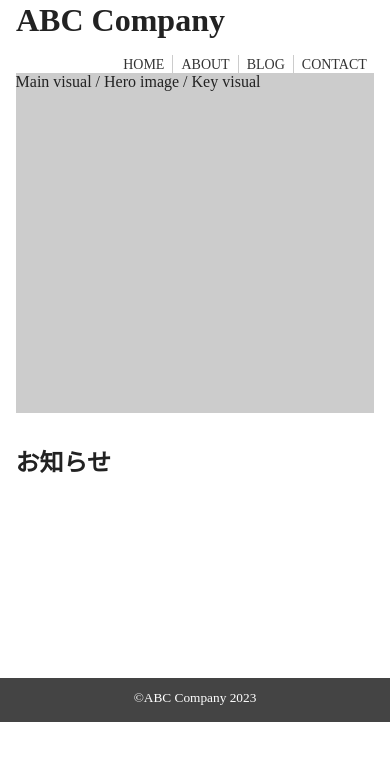
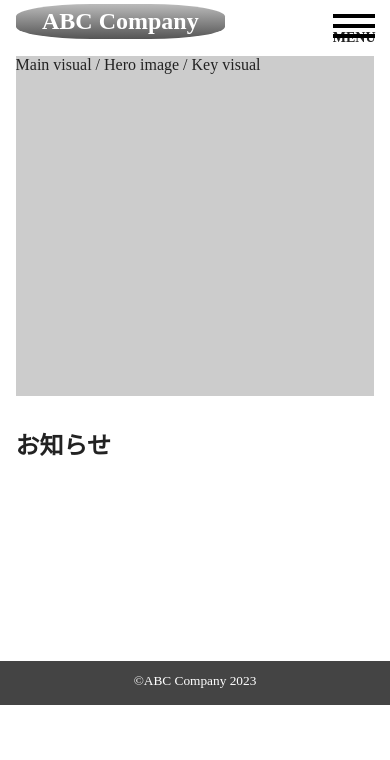
Before and after one commit to k-kamo/k-kamo.github.io, a plain HTML site: page portfolio/index.html in a window 390 px wide. Drawn offline with Linux system fonts and the light colour scheme.

Commit message:
add hamburger and about

```diff
--- /dev/null
+++ b/portfolio/about/about.css
@@ -0,0 +1 @@
+@charset "utf-8";
--- /dev/null
+++ b/portfolio/common.css
@@ -0,0 +1,104 @@
+@charset "utf-8";
+
+*{
+	margin: 0;
+	padding: 0;
+}
+
+body{
+	color: #222;
+}
+
+header{
+	justify-content: space-between;
+	padding: 2px 16px 0;
+	width: 92%;
+	max-width: 940px;
+	margin: 2px auto 5px;
+}
+header h1{
+	border-radius: 36%;
+	color: #fff;
+	padding: 4px 26px;
+	background: linear-gradient(#bbb,#555);
+	float: left;
+	font-size: 24px;
+}
+header nav{
+	margin-top: 18px;
+	float: right;
+}
+header::after{
+	content: "";
+	display: block;
+	clear: both;
+}
+
+header nav ul{
+	display: flex;
+}
+
+header nav ul{
+	list-style-type: none;
+}
+header nav ul li{
+	padding: 0 8px;
+	border-right: 1px solid #ccc;
+}
+header nav ul li:last-of-type{
+	border-right: none;
+}
+header nav ul li a{
+	font-size: 14px;
+	font-weight: bold;
+	text-decoration: none;
+	color: #333;
+}
+header nav ul li a:hover{
+	border-bottom: 3px dotted #888;
+	background: #eee;
+}
+
+#hamburger{
+	display: none;
+}
+
+@media screen and (max-width:565px){
+	header{
+		margin-bottom: 8px;
+	}
+	header nav{
+		display: none;
+	}
+
+	#hamburger{
+		display: block;
+		margin: 10px 0 4px;
+		background: #fff;
+		float: right;
+		width: 42px;
+		height: 30px;
+		position: relative;
+		font-size: 14px;
+		font-weight: bold;
+	}
+	#hamburger span{
+		display: block;
+		width: 100%;
+		height: 4px;
+		position: absolute;
+		left: 0;
+		background: #000;
+	}
+	#hamburger :nth-child(1){
+		top: 0;
+	}
+	#hamburger :nth-child(2){
+		top: 40%;
+		transform: translateY(-50%);
+	}
+	#hamburger :nth-child(3){
+		top: 80%;
+		transform: translateY(-100%);
+	}
+}
--- a/portfolio/index.html
+++ b/portfolio/index.html
@@ -3,7 +3,8 @@
 <head>
 <meta charset="utf-8">
 <meta name="viewport" content="width=device-width,initial-scale=1">
-<title></title>
+<title>ABC Company for my portfolio</title>
+<link rel="stylesheet" href="common.css">
 <link rel="stylesheet" href="style.css">
 </head>
 <body>
@@ -12,11 +13,12 @@
 	<nav>
 		<ul>
 			<li><a href="#">HOME</a></li>
-			<li><a href="#">ABOUT</a></li>
+			<li><a href="about/index.html">ABOUT</a></li>
 			<li><a href="#">BLOG</a></li>
 			<li><a href="#">CONTACT</a></li>
 		</ul>
 	</nav>
+	<div id="hamburger"><span></span><span></span><span></span><br>MENU</div>
 </header>
 <main>
 	<section id="hero">
--- a/portfolio/style.css
+++ b/portfolio/style.css
@@ -1,57 +1,4 @@
 @charset "utf-8";
-
-*{
-	margin: 0;
-	padding: 0;
-}
-
-body{
-	color: #222;
-}
-
-header{
-	justify-content: space-between;
-	padding: 2px 16px 0;
-	width: 92%;
-	max-width: 940px;
-	margin: 0 auto;
-}
-header h1{
-	float: left;
-}
-header nav{
-	margin-top: 16px;
-	float: right;
-}
-header::after{
-	content: "";
-	display: block;
-	clear: both;
-}
-
-header nav ul{
-	display: flex;
-}
-
-header nav ul{
-	list-style-type: none;
-}
-header nav ul li{
-	padding: 0 8px;
-	border-right: 1px solid #ccc;
-}
-header nav ul li:last-of-type{
-	border-right: none;
-}
-header nav ul li a{
-	font-size: 14px;
-	text-decoration: none;
-	color: #333;
-}
-header nav ul li a:hover{
-	border-bottom: 1px dashed #333;
-	background: #eee;
-}
 
 main{
 	width: 92%;
@@ -70,11 +17,9 @@ main section{
 	height: 340px;
 }
 
-
 footer{
 	padding: 10px 0 16px;
 	background: #444;
 	color: #fff;
 	text-align: center;
-
 }
```
Also changed, not shown: portfolio/about/index.html (added, +29 -0 lines).
